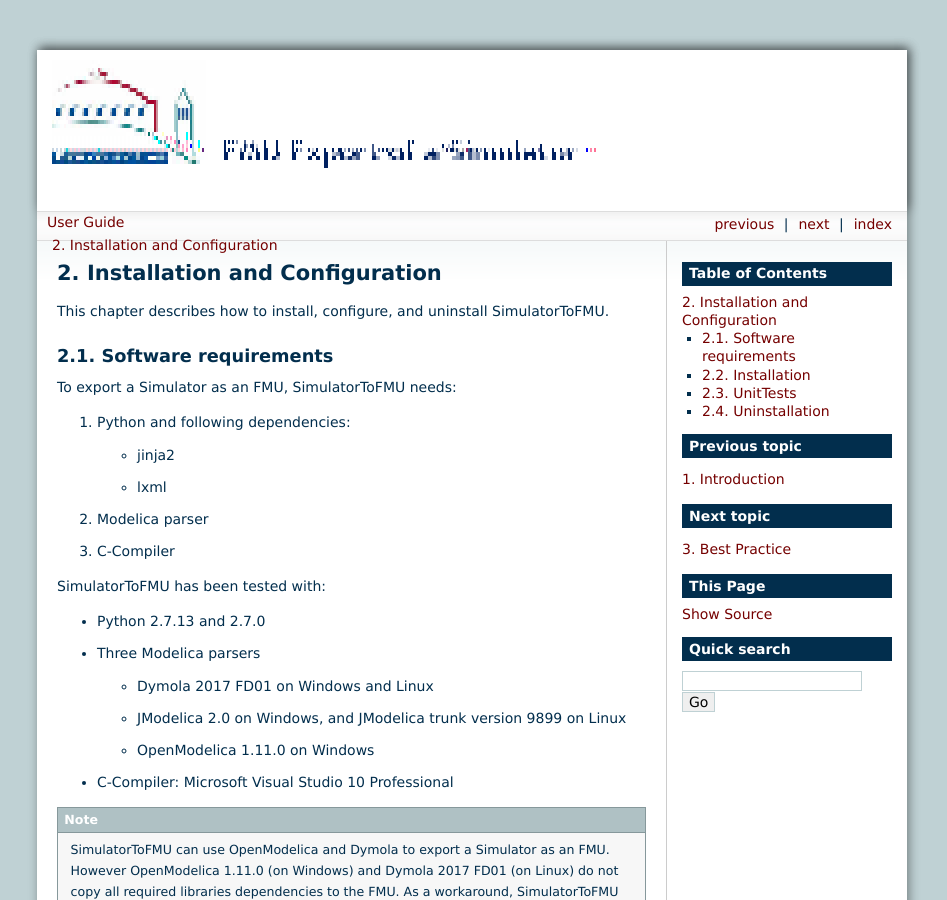
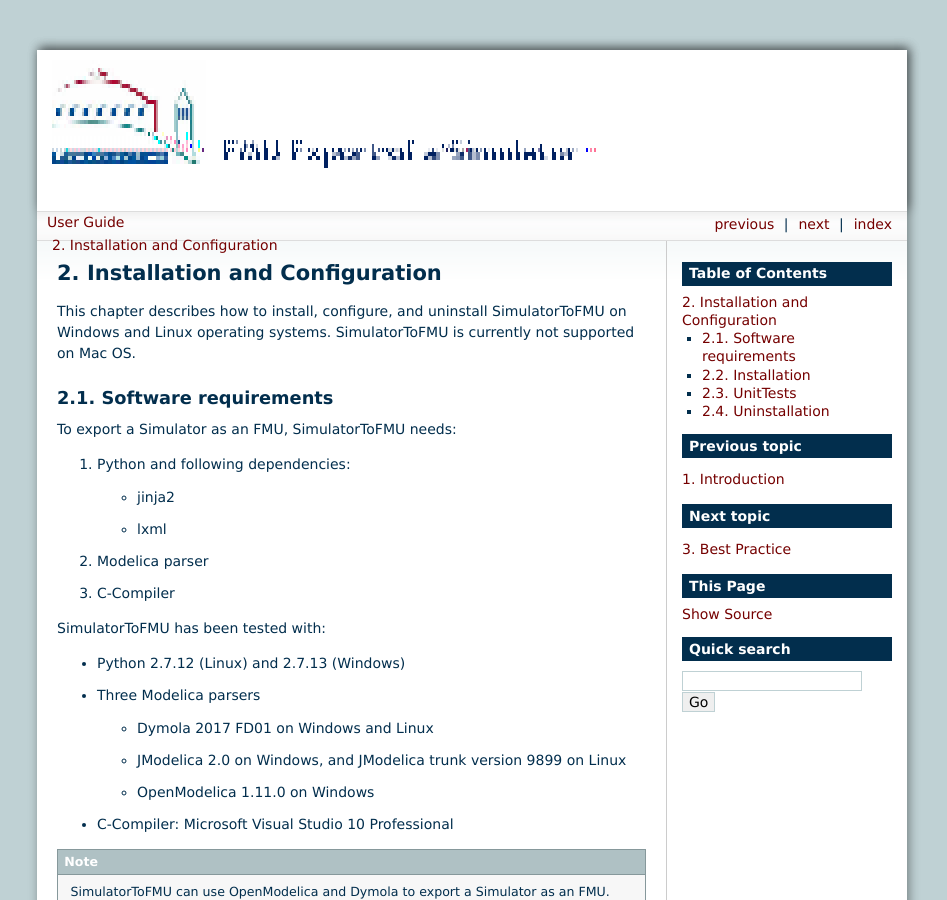
Before and after one commit to LBNL-ETA/SimulatorToFMU, a Sphinx documentation site: the page built from simulatortofmu/doc/userGuide/source/installation.rst, in a window 1280 px wide and 900 px high. Shown: the whole window, without its empty margins (168-1115 px from the left). Built offline with Sphinx 7.4.7, drawn with Linux system fonts in a browser that asks for light colours.

Commit message:
Updated documentation

```diff
--- a/simulatortofmu/doc/userGuide/source/help.rst
+++ b/simulatortofmu/doc/userGuide/source/help.rst
@@ -33,8 +33,9 @@ were added to the ``PYTHONPATH``, and the system ``PATH`` respectively as descri
 
 .. note::
 
-  Any software which is required to run the exported FMU will need to
+  Any software or Python 2.7 module which is required to run the exported FMU will need to
   be installed on the target machine where the FMU is run.
+
 
 Simulation failed with Dymola FMUs
 ^^^^^^^^^^^^^^^^^^^^^^^^^^^^^^^^^^
--- a/simulatortofmu/doc/userGuide/source/installation.rst
+++ b/simulatortofmu/doc/userGuide/source/installation.rst
@@ -5,7 +5,7 @@
 Installation and Configuration
 ==============================
 
-This chapter describes how to install, configure, and uninstall SimulatorToFMU.
+This chapter describes how to install, configure, and uninstall SimulatorToFMU on Windows and Linux operating systems. SimulatorToFMU is currently not supported on Mac OS.
 
 
 Software requirements
@@ -24,7 +24,7 @@ To export a Simulator as an FMU, SimulatorToFMU needs:
 
 SimulatorToFMU has been tested with:
 
-- Python 2.7.13 and 2.7.0
+- Python 2.7.12 (Linux) and 2.7.13 (Windows)
 - Three Modelica parsers
 
   - Dymola 2017 FD01 on Windows and Linux
--- a/simulatortofmu/doc/userGuide/source/introduction.rst
+++ b/simulatortofmu/doc/userGuide/source/introduction.rst
@@ -23,3 +23,7 @@ is a simulation program which meets following requirements:
     the output of the simulation program at any invocation time ``t``
     depends only on the inputs at the time ``t``.
   - The inputs and the outputs of the simulation program/script must be ``real`` numbers.
+
+.. note::
+
+  The FMU uses the Python 2.7/ C API for executing the Python-driven simulation program/script.
```
